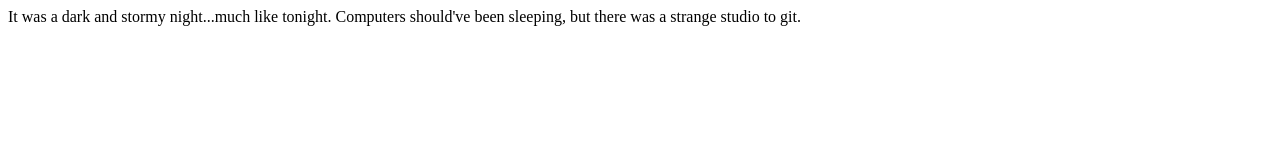
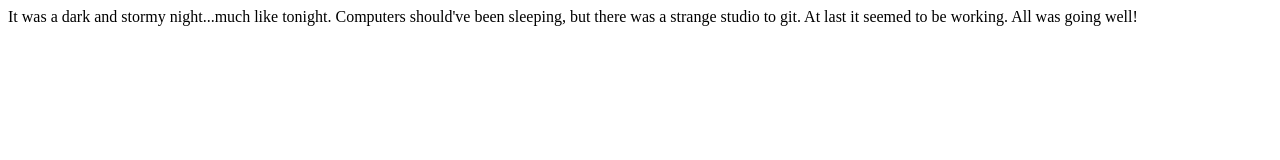
Before and after one commit to JacobNRoman/fireside-neoKnode, a plain HTML site: page index.html in a window 1280 px wide. Drawn offline with Linux system fonts and the light colour scheme.

Commit message:
Third line added!

```diff
--- a/index.html
+++ b/index.html
@@ -3,6 +3,8 @@
     <p>It was a dark and stormy night...much like tonight.
       Computers should've been sleeping,
       but there was a strange studio to git.
+      At last it seemed to be working.
+      All was going well!
     </p>
   </body>
 </html>
```
